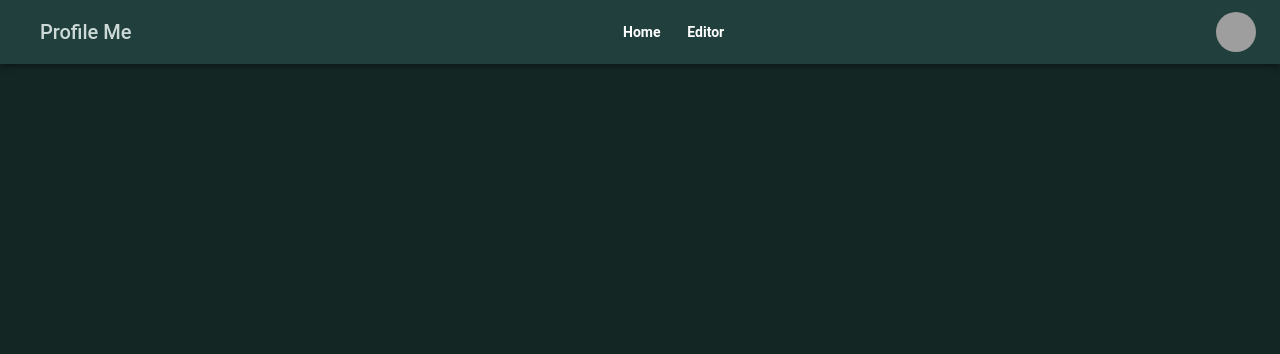
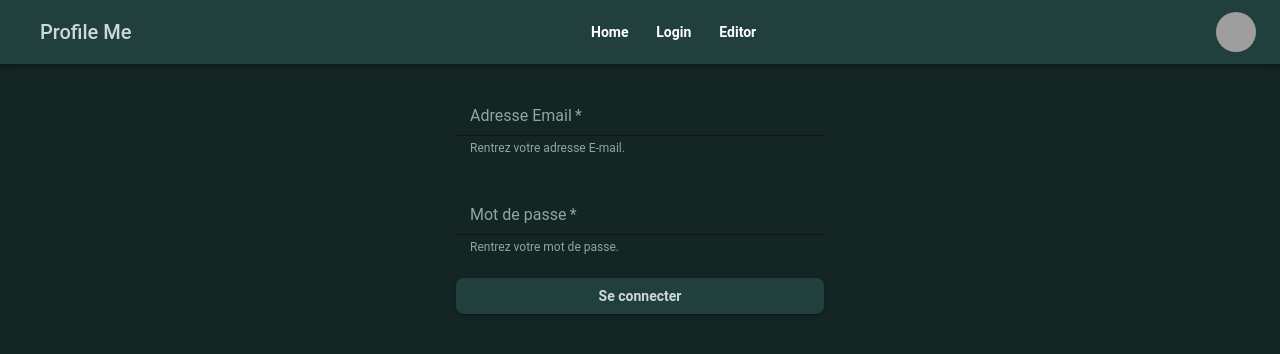
Before and after one commit to Axesan/profil-me, a React (Create React App) app: page /login in a window 1280 px wide. Shown: the top 354 px of the page. Built offline with nearby package versions, Linux system fonts and the light colour scheme; grey boxes are pictures that could not be loaded.

Commit message:
Add components Login
Components Login :
- Routing - (Link) for nav
- Add Components Login and input labels

Don't forget :
- Condition Input
- Submit to Backend
- Message Error

05/01/2025 11H49

```diff
--- a/src/App.js
+++ b/src/App.js
@@ -6,6 +6,7 @@ import Navbar from './components/Navbar';
 import { Container } from '@mui/material';
 import { createTheme, responsiveFontSizes, ThemeProvider } from '@mui/material/styles';
 import { CssBaseline } from '@mui/material';
+import Login from './pages/Login';
 
 // Création du thème
 let theme = createTheme({
@@ -64,6 +65,7 @@ function App() {
         <Container sx={{ backgroundColor: theme.palette.background }}>
           <Routes>
             <Route path="/" element={<Home />} />
+            <Route path="/login" element={<Login />} />
             {/* Route proteger */}
             <Route path="/editor" element={<ProfileEditor />} />
 
--- a/src/components/Navbar.js
+++ b/src/components/Navbar.js
@@ -12,6 +12,7 @@ import { Link } from 'react-router-dom';
 
 const pages = [
     { name: 'Home', path: '/' },
+    { name: 'Login', path: '/login' },
     { name: 'Editor', path: '/editor' },
 ];
 const userLoginSettings = [
--- /dev/null
+++ b/src/pages/Login.js
@@ -0,0 +1,52 @@
+import React from "react";
+import { FormControl, FormHelperText, Input, InputLabel, Button, Box } from "@mui/material";
+
+function Login() {
+    const handleSubmit = (event) => {
+        event.preventDefault();
+        const formData = new FormData(event.target);
+        const email = formData.get("email");
+        const password = formData.get("password");
+
+        console.log("Email:", email);
+        console.log("Mot de passe:", password);
+    };
+
+    return (
+        <Box
+            component="form"
+            onSubmit={handleSubmit}
+            sx={{
+                maxWidth: 400,
+                margin: "0 auto",
+                padding: "16px",
+                textAlign: "center",
+                display: "flex",
+                flexDirection: "column",
+                gap: "16px",
+            }}
+        >
+            <FormControl fullWidth margin="dense">
+                <InputLabel htmlFor="email" required>
+                    Adresse Email
+                </InputLabel>
+                <Input id="email" name="email" aria-describedby="email-helper" />
+                <FormHelperText id="email-helper">Rentrez votre adresse E-mail.</FormHelperText>
+            </FormControl>
+
+            <FormControl fullWidth margin="dense">
+                <InputLabel htmlFor="password" required>
+                    Mot de passe
+                </InputLabel>
+                <Input id="password" name="password" type="password" aria-describedby="password-helper" />
+                <FormHelperText id="password-helper">Rentrez votre mot de passe.</FormHelperText>
+            </FormControl>
+
+            <Button type="submit" variant="contained" color="primary">
+                Se connecter
+            </Button>
+        </Box>
+    );
+}
+
+export default Login;
```
